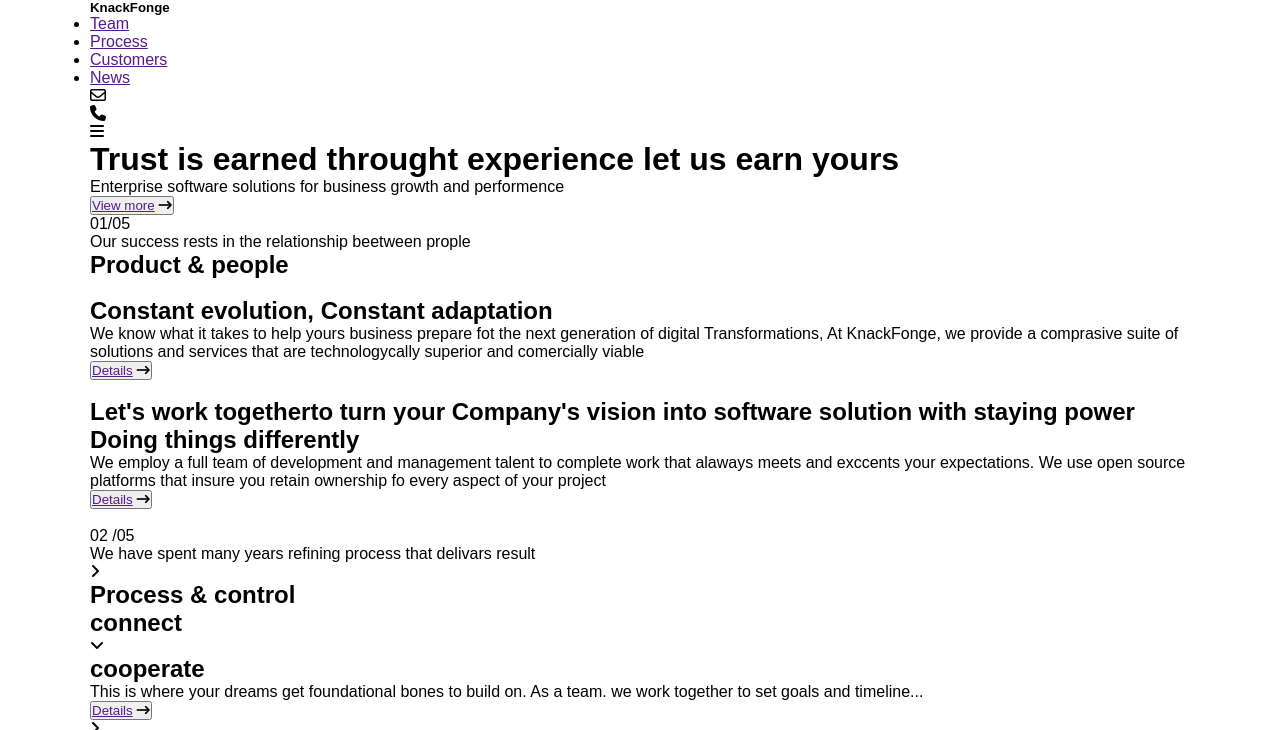
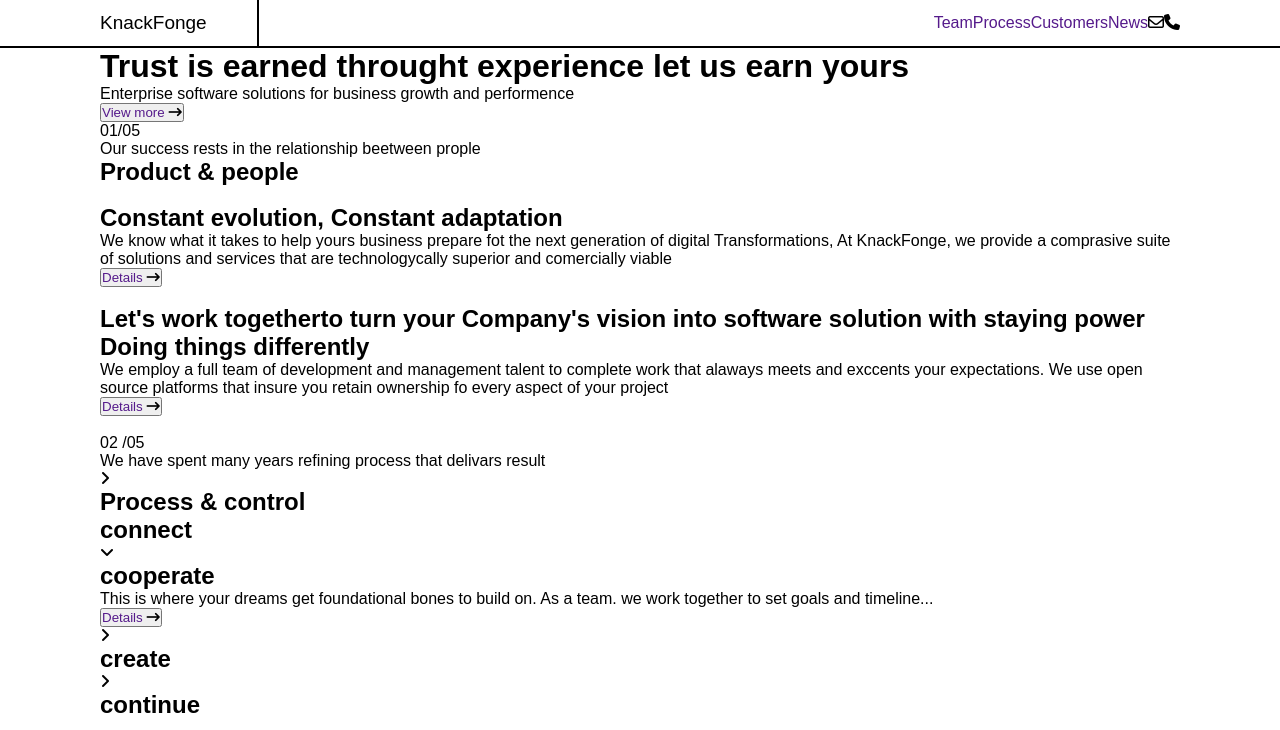
Before and after one commit to Saddam6260/knackfonge-page, a website: page index.html in a window 1280 px wide. Shown: the top 730 px of the page. Drawn offline with Linux system fonts and the light colour scheme; a web font is replaced by a local one.

Commit message:
some update in topber

```diff
--- a/index.html
+++ b/index.html
@@ -13,18 +13,17 @@
         <div class="main-wrap">
             <header>
                 <div class="container">
+                    <div class="content">
                         <div class="head-logo">
                             <h5>KnackFonge</h5>
                         </div>
-                    <div>
-                        <div class="head-menu">
+                        <div class="menu">
                             <ul>
                                 <li><a href="">Team</a></li>
                                 <li><a href="">Process</a></li>
                                 <li><a href="">Customers</a></li>
                                 <li><a href="">News</a></li>
                             </ul>
-                        </div>
                             <div class="contact-icon">
                                 <div class="gamil">
                                     <i class="fa-regular fa-envelope"></i>
@@ -36,6 +35,7 @@
                         </div>
                         <div class="top-btn">
                             <i class="fa-solid fa-bars"></i>
+                        </div>
                     </div>
                 </div>
             </header>
--- a/scss/modiuls/_common.scss
+++ b/scss/modiuls/_common.scss
@@ -4,3 +4,24 @@
     font-family: $alex;
     box-sizing: border-box;
 }
+ul{
+    padding: 0px;
+    margin: 0px;
+}
+li{
+    list-style: none;
+}
+a{
+    text-decoration: none;
+}
+
+.container{
+    @include px(10px, 10px);
+
+    @include media($xs) {
+        @include px(10px, 10px);
+    }
+    @include media($sm) {
+        @include px(0px, 0px);
+    }
+}
--- a/scss/modiuls/_mixin.scss
+++ b/scss/modiuls/_mixin.scss
@@ -17,13 +17,13 @@
 
 $screensize : (
     $xs : 400px,
-    $sm : 540px,
-    $md : 720px,
-    $lg : 940px,
-    $xl : 1100px,
-    $xxl : 1240px,
-    $mxl : 1600px,
-    $lxl : 1700px,
+    $sm : 530px,
+    $md : 700px,
+    $lg : 920px,
+    $xl : 1080px,
+    $xxl : 1220px,
+    $mxl : 1550px,
+    $lxl : 1650px,
 );
 
 .container{
--- a/scss/partials/_main-sec.scss
+++ b/scss/partials/_main-sec.scss
@@ -0,0 +1,43 @@
+// header
+
+header{
+    border-bottom: 2px solid black;
+
+    .content{
+        display: flex;
+        justify-content: space-between;
+        align-items: center;
+
+        .head-logo{
+            @include py(12px, 12px);
+            padding-right: 30px;
+            border-right: 2px solid black;
+
+            @include media($sm) {
+                padding-right: 50px;
+            }
+            h5{
+                font-size: 16px;
+                font-weight: 500;
+
+                @include media($md) {
+                    font-size: 19px;
+                }
+            }
+        }
+        .menu{
+           display: none;
+            @include media($md) {
+                display: flex;
+            }
+            ul, .contact-icon{
+                display: flex;
+            }
+        }
+        .top-btn{
+            @include media($md) {
+                display: none;
+            }
+        }
+    }
+}
```
Also changed, not shown: css/style.css, 1 other file. Lines whose indentation alone changed are shown as unchanged.
